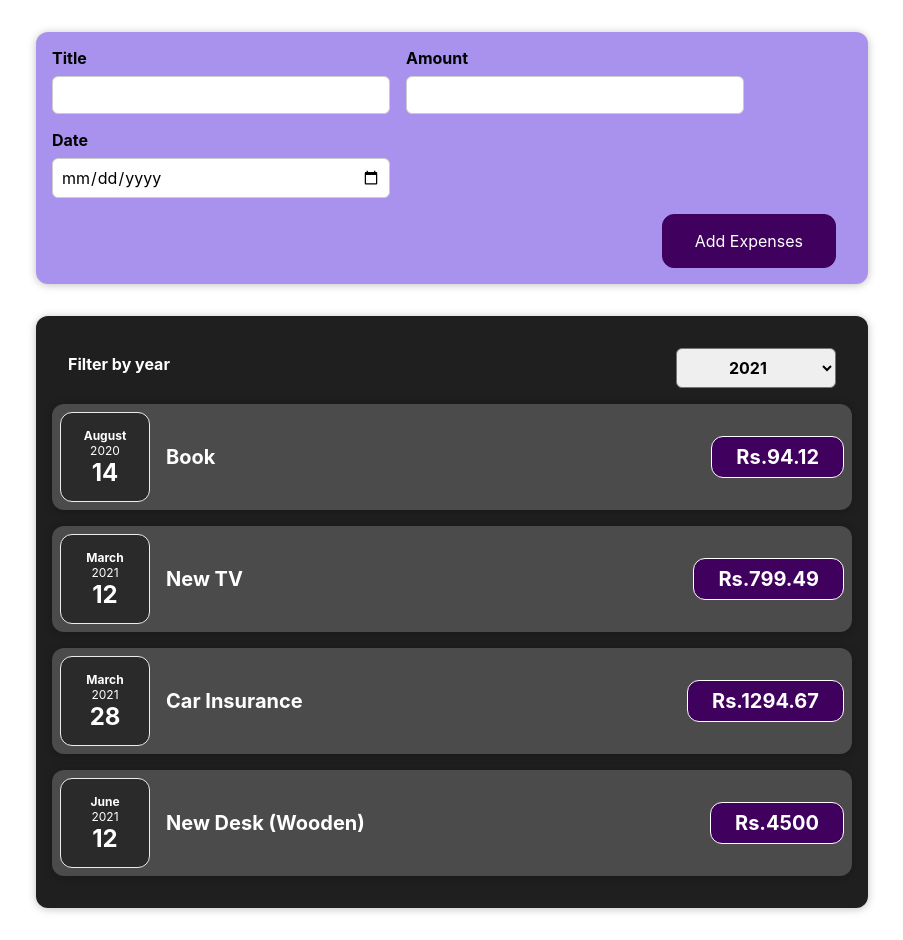
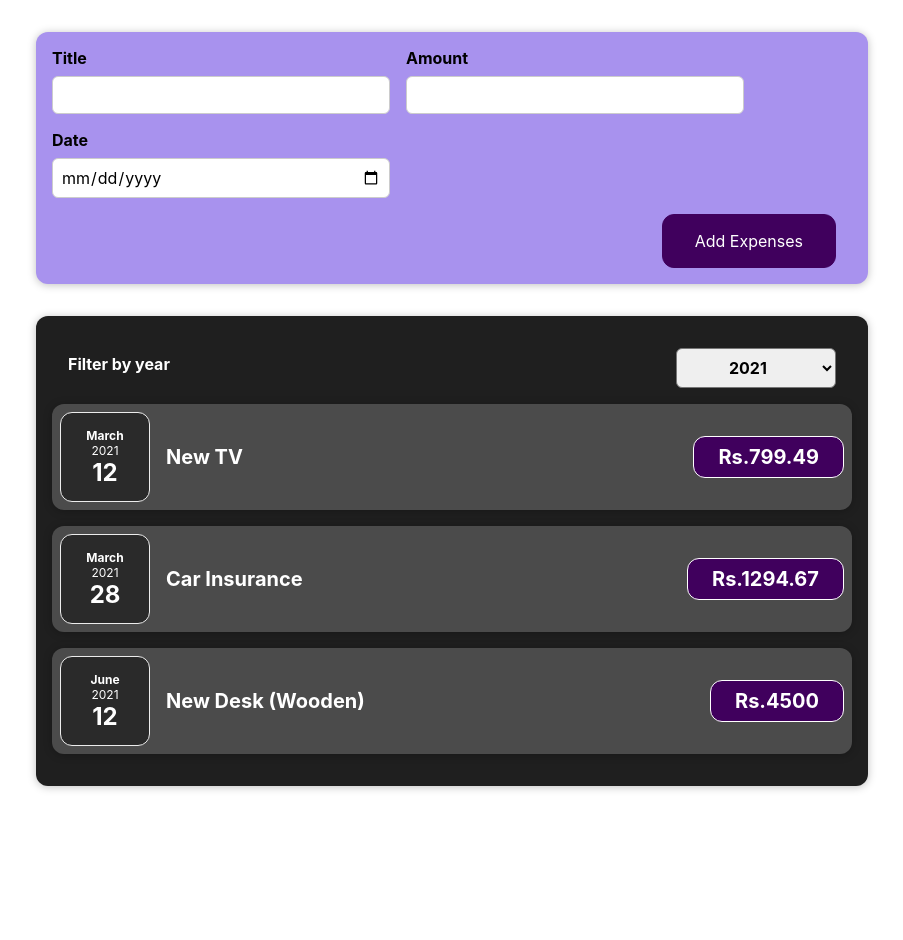
Before and after one commit to nitin729/expense-tracker, a React (Create React App) app: page / in a window 1280 px wide. Shown: the whole page, without its empty margins (188-1091 px from the left). After the commit the page ends 818 px from the top, so only its background shows below. Built offline with nearby package versions, Linux system fonts and the light colour scheme.

Commit message:
dynamiclly rendering the inputs and added new component ExpensesList

```diff
--- a/src/App.js
+++ b/src/App.js
@@ -1,8 +1,8 @@
 import { useState } from "react";
 import Expenses from "./components/Expenses/Expenses";
 import NewExpense from "./components/NewExpense/NewExpense";
-function App() {
-  const expenses = [
+
+const dummyExpenses = [
   {
     id: "e1",
     title: "Book",
@@ -23,15 +23,19 @@
     date: new Date(2021, 5, 12),
   },
 ];
+function App() {
+  const [expenses, setExpenses] = useState(dummyExpenses);
 
   const addNewExpense = (expense) => {
-    // setNewExpense([...expenses, expense]);
+    setExpenses((prevExpenses) => {
+      return [expense, ...prevExpenses];
+    });
   };
 
   return (
     <div>
       <NewExpense onAddNewExpense={addNewExpense} />
-      <Expenses expensesData={expenses} />
+      <Expenses expensesData={expenses} newExpense={addNewExpense} />
     </div>
   );
 }
--- a/src/components/Expenses/ExpenseItem.jsx
+++ b/src/components/Expenses/ExpenseItem.jsx
@@ -4,6 +4,7 @@
 
 const ExpenseItem = ({ date, title, amount }) => {
   return (
+    <li>
       <Card className="expense-item">
         <ExpenseDate date={date} />
         <div className="expense-item__description">
@@ -11,6 +12,7 @@
           <div className="expense-item__price">Rs.{amount}</div>
         </div>
       </Card>
+    </li>
   );
 };
 
--- a/src/components/Expenses/Expenses.jsx
+++ b/src/components/Expenses/Expenses.jsx
@@ -1,7 +1,7 @@
 import { useState } from "react";
 import "./Expenses.css";
-import ExpenseItem from "./ExpenseItem";
 import ExpensesFilter from "./ExpensesFilter";
+import ExpensesList from "./ExpensesList";
 import Card from "../UI/Card";
 
 const Expenses = ({ expensesData }) => {
@@ -10,6 +10,11 @@
   const onRecievingNewYearValue = (selectedNewYear) => {
     setFilteredYear(selectedNewYear);
   };
+
+  const filteredExpenses = expensesData.filter(
+    (expense) => expense.date.getFullYear().toString() === filteredYear
+  );
+
   return (
     <div>
       {/*selectedFilteredYear is sent baack to ExpensesFilter for two way binding*/}
@@ -19,13 +24,7 @@
           selectedFilteredYear={filteredYear}
         />
 
-        {expensesData.map((item) => (
-          <ExpenseItem
-            date={item.date}
-            title={item.title}
-            amount={item.amount}
-          />
-        ))}
+        <ExpensesList filteredExpenses={filteredExpenses} />
       </Card>
     </div>
   );
--- /dev/null
+++ b/src/components/Expenses/ExpensesList.css
@@ -0,0 +1,9 @@
+.expenses-list {
+  list-style: none;
+  padding: 0;
+}
+
+.expenses-list__fallback {
+  color: white;
+  text-align: center;
+}
--- /dev/null
+++ b/src/components/Expenses/ExpensesList.jsx
@@ -0,0 +1,23 @@
+import React from "react";
+import ExpenseItem from "./ExpenseItem";
+import "./ExpensesList.css";
+
+const ExpensesList = ({ filteredExpenses }) => {
+  if (filteredExpenses.length === 0) {
+    return <p className="expenses-list__fallback">No Expenses Found</p>;
+  }
+  return (
+    <ul className="expenses-list">
+      {filteredExpenses.map((item) => (
+        <ExpenseItem
+          key={item.id}
+          date={item.date}
+          title={item.title}
+          amount={item.amount}
+        />
+      ))}
+    </ul>
+  );
+};
+
+export default ExpensesList;
```
Lines whose indentation alone changed are shown as unchanged.
